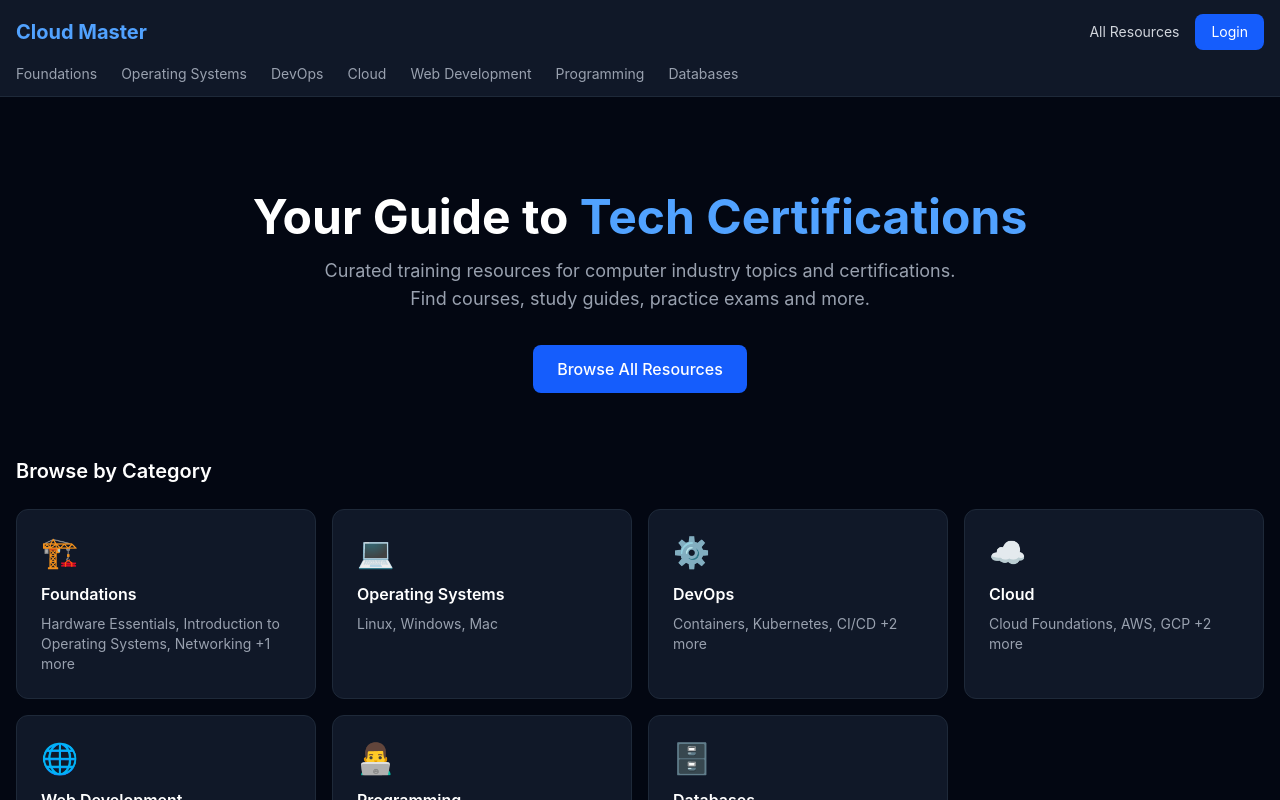
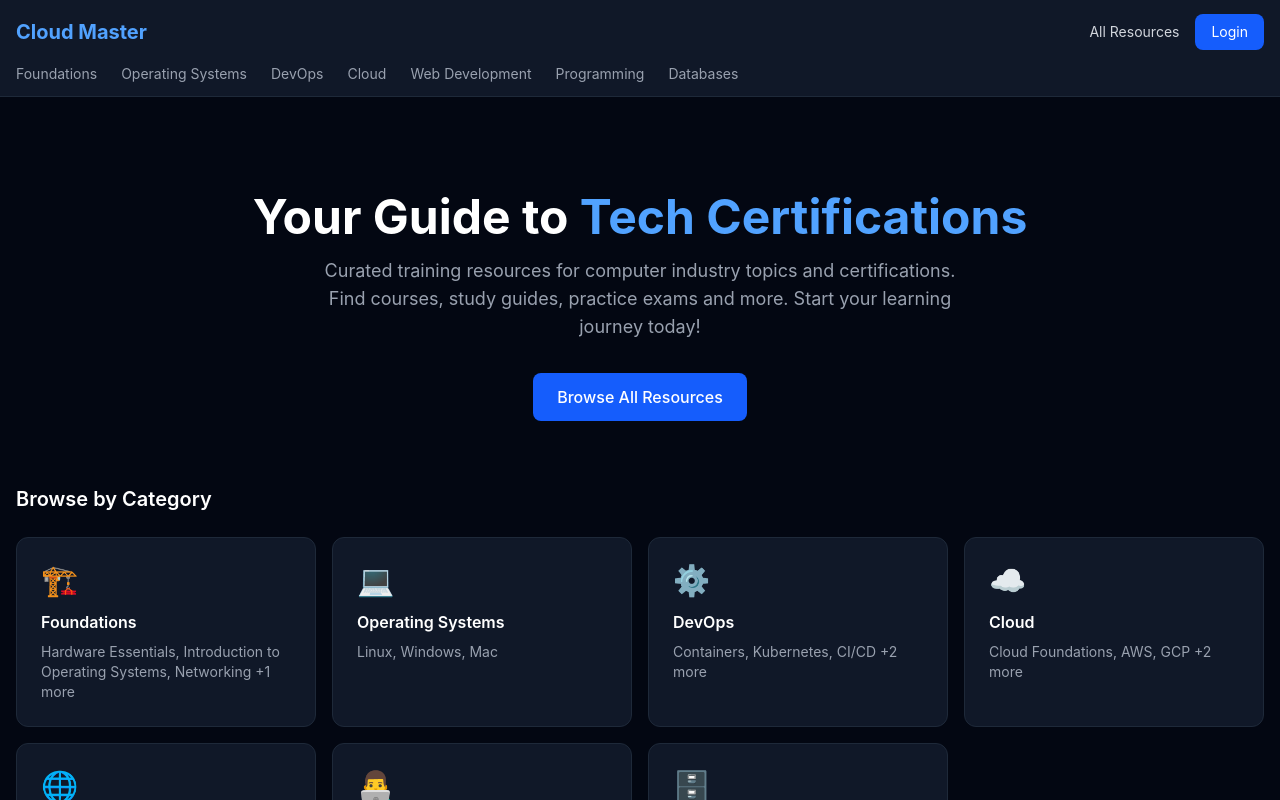
Before and after one commit to zemation/cloud-master-full-stack, a React (Vite) app in the folder cloud-master-io/: page / in a window 1280 px wide. Shown: the top 800 px of the page. Built offline with nearby package versions, Linux system fonts and the light colour scheme.

Commit message:
Updating Home

```diff
--- a/cloud-master-io/src/pages/public/HomePage.jsx
+++ b/cloud-master-io/src/pages/public/HomePage.jsx
@@ -25,7 +25,7 @@ const HomePage = () => {
         </h1>
         <p className='text-gray-400 text-lg max-w-2xl mx-auto mb-8'>
           Curated training resources for computer industry topics and certifications.
-          Find courses, study guides, practice exams and more.
+          Find courses, study guides, practice exams and more. Start your learning journey today!
         </p>
         <Link
           to='/resources'
```
